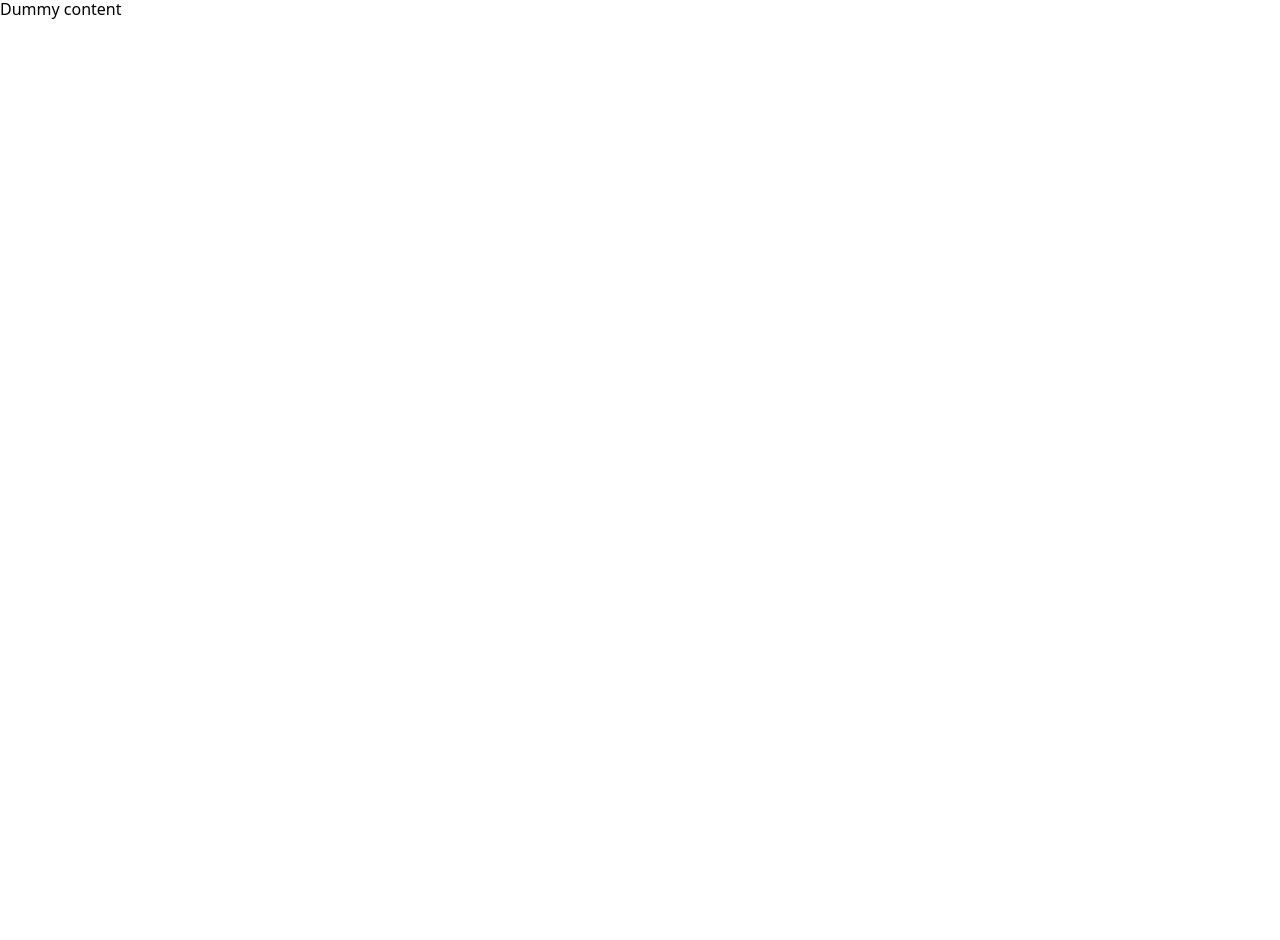
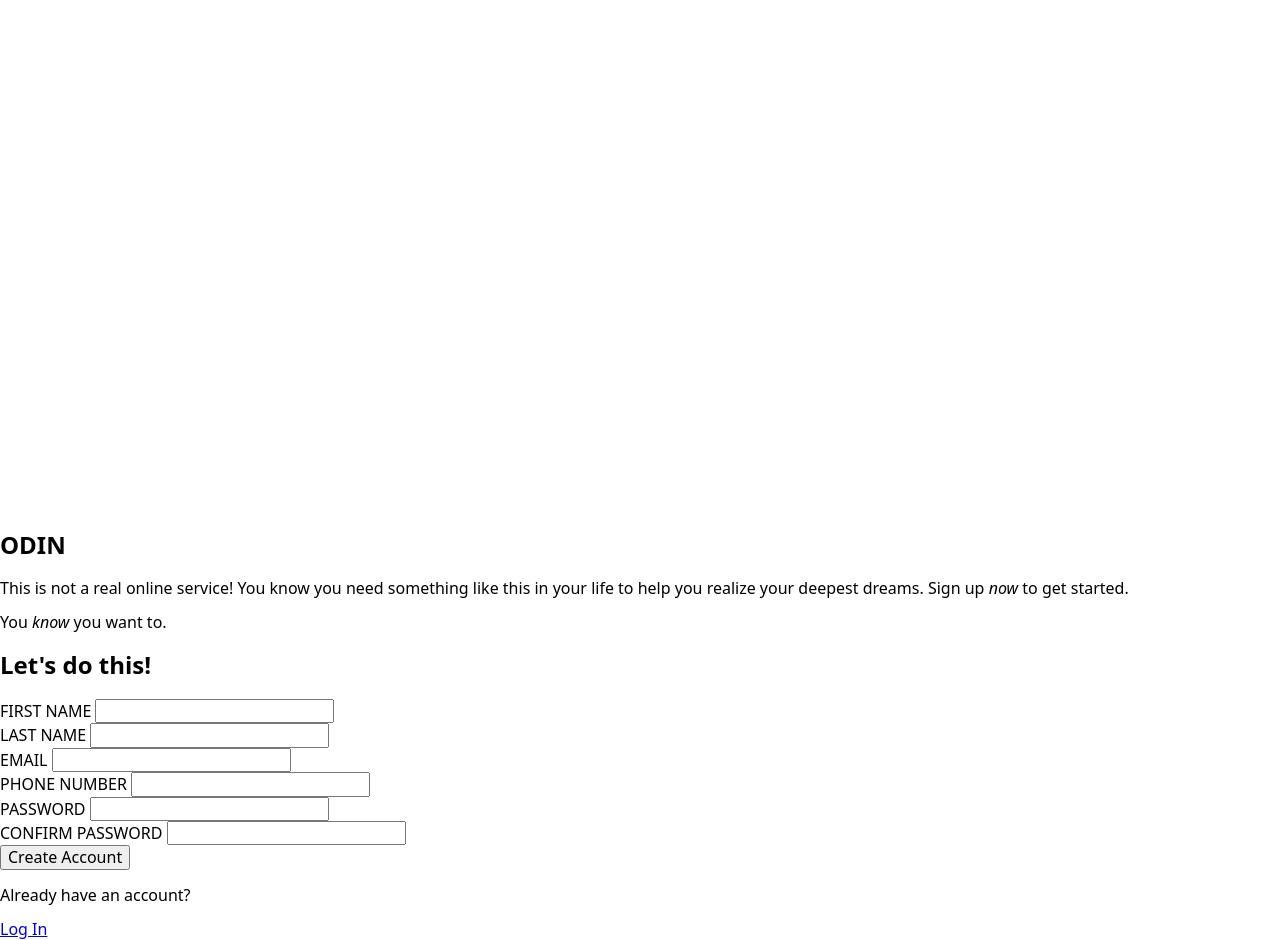
Before and after one commit to derekwhayes/odin-sign-up-form, a website: page index.html in a window 1280 px wide. Before the commit the page ends 800 px from the top, so only its background shows below. Drawn offline with nearby package versions, Linux system fonts and the light colour scheme.

Commit message:
Create html skeleton

```diff
--- a/index.html
+++ b/index.html
@@ -8,6 +8,51 @@
     <title>Document</title>
 </head>
 <body>
-    Dummy content
+    <aside>
+        <img src="./images/odin-lined.png" alt="line drawing of odin's head">
+        <h1>ODIN</h1>
+    </aside>
+    <main>
+        <p>This is not a real online service! You know you need something like this in your life to help you realize your deepest dreams. Sign up <em>now</em> to get started.</p>
+        <p>You <em>know</em> you want to.</p>
+        <h2>Let's do this!</h2>
+        <form>
+            <div>
+                <label for="first-name">FIRST NAME</label>
+                <input type="text" id="first-name" name="firstName">
+            </div>
+
+            <div>
+                <label for="last-name">LAST NAME</label>
+                <input type="text" id="last-name" name="lastName">
+            </div>
+
+            <div>
+                <label for="email">EMAIL</label>
+                <input type="email" id="email" name="email">
+            </div>
+
+            <div>
+                <label for="phone">PHONE NUMBER</label>
+                <input type="tel" id="phone" name="phone">
+            </div>
+
+            <div>
+                <label for="password">PASSWORD</label>
+                <input type="password" id="password" name="password">
+            </div>
+
+            <div>
+                <label for="password-confirm">CONFIRM PASSWORD</label>
+                <input type="password" id="password-confirm" name="passwordConfirm">
+            </div>
+
+            <div>
+                <button type="input">Create Account</button>
+            </div>
+        </form>
+        <p>Already have an account?</p>
+        <a href="#">Log In</a>
+    </main>
 </body>
 </html>
```
